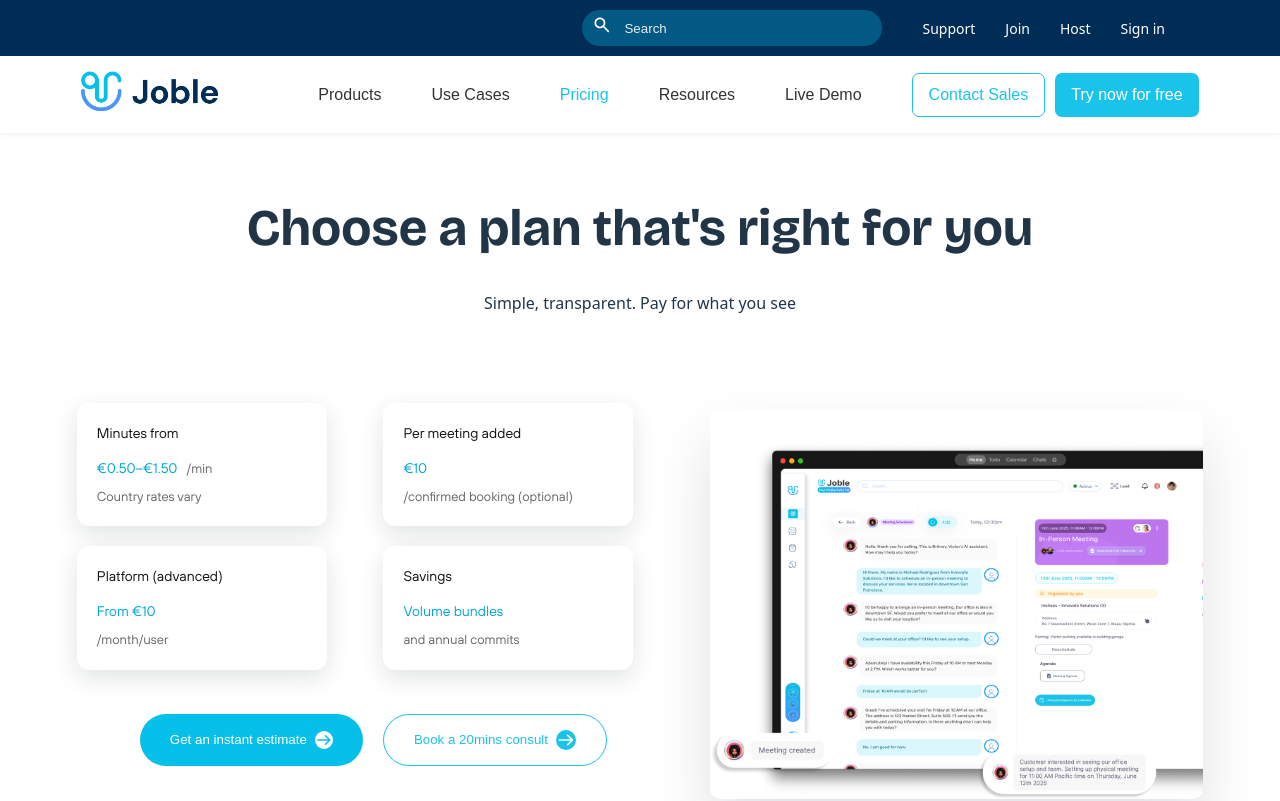
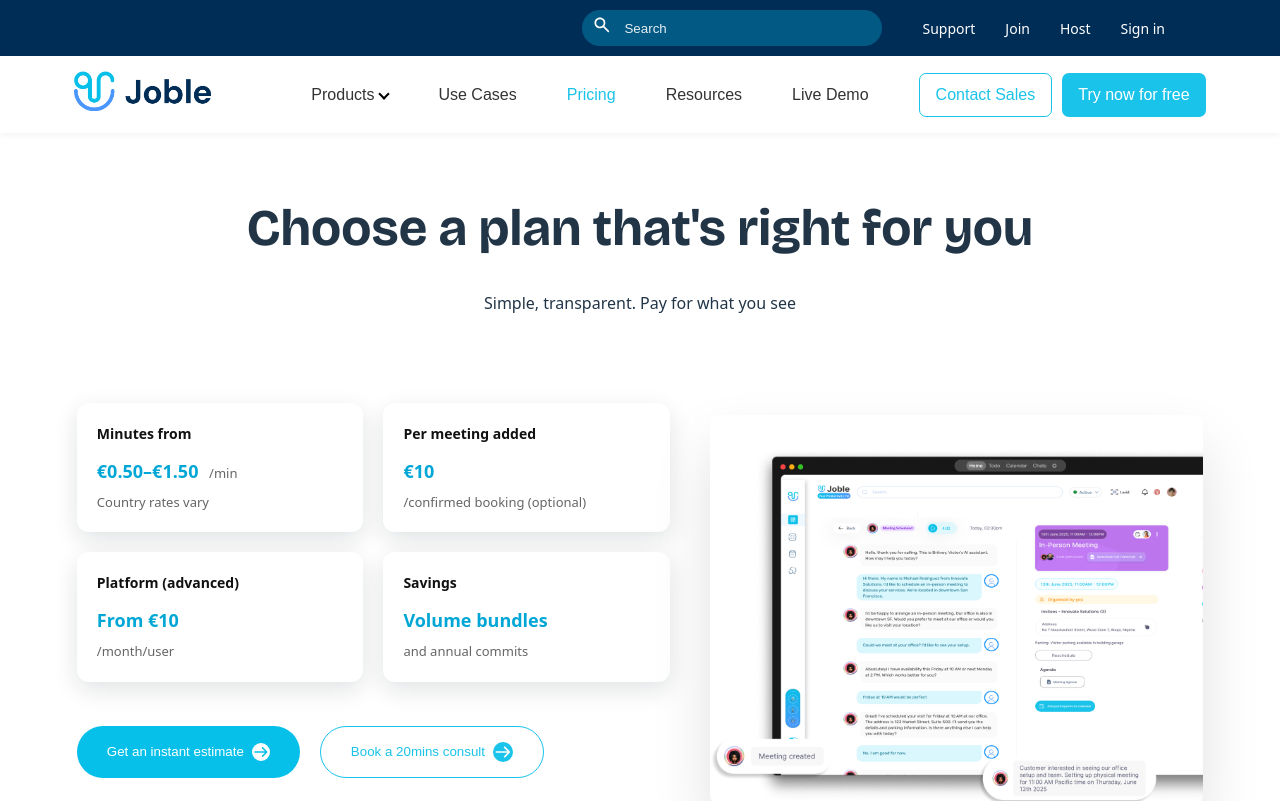
Before and after one commit to jessicakorubo/joble-testing, a React (Vite) app: page /pricing in a window 1280 px wide. Shown: the top 801 px of the page. Built offline with nearby package versions, Linux system fonts and the light colour scheme.

Commit message:
nav dropdown

```diff
--- a/src/components/Navbar.tsx
+++ b/src/components/Navbar.tsx
@@ -36,8 +36,8 @@
           <img className='joble_logo' src={logo} alt="joble logo" />
         </div>
         <div className='navItems'>
-          <ul>
-  <li>
+          <ul className='main-menu'>
+            <li className='dropdown'>
               <NavLink
                 to="/"
                 end
@@ -45,6 +45,15 @@
               >
                 Products
               </NavLink>
+              <div className="dropdown-menu">
+                {/* <h5>Products</h5> */}
+                <ul>
+                  <li><NavLink to="/services">Services</NavLink></li>
+                  <li><NavLink to="/solutions">Solutions</NavLink></li>
+                  <li><NavLink to="/industries">Industries</NavLink></li>
+                </ul>
+              </div>
+
             </li>
             <li>
               <NavLink
--- a/src/pages/Home.tsx
+++ b/src/pages/Home.tsx
@@ -579,18 +579,18 @@
         <div className="badge fair_badge">Simple & Fair</div>
         <h1>Pricing</h1>
         <div className="pricing">
-          <div className="pricing-card">
+          <div className="pricing-card-home">
             <img src={call} alt="" className="icon" />
             <h3>Usage</h3>
             <h3> €1.50/min (NL)</h3>
             <h3>€1.50/min (UK)</h3>
           </div>
-          <div className="pricing-card">
+          <div className="pricing-card-home">
             <img src={calendar2} alt="" className="icon" />
             <h3>Per booking added</h3>
             <h3>€0.50/meeting</h3>
           </div>
-          <div className="pricing-card">
+          <div className="pricing-card-home">
             <img src={platform} alt="" className="icon" />
             <h3 id="platform">Platform (optional)</h3>
             <h3>€10/user</h3>
--- a/src/pages/Industries.tsx
+++ b/src/pages/Industries.tsx
@@ -76,10 +76,10 @@
                             </div>
 
                             <div className="badges">
-                                <span className="badge pink">70% Lower cost vs. Big-Tech tools</span>
-                                <span className="badge blue">20min Setup time—scan QR, go live</span>
-                                <span className="badge yellow">GDPR & Schrems II proof by design</span>
-                                <span className="badge orange">€0.01 AI costs cents, not €30/seat</span>
+                                <span className="badge-sol pink">70% Lower cost vs. Big-Tech tools</span>
+                                <span className="badge-sol blue">20min Setup time—scan QR, go live</span>
+                                <span className="badge-sol yellow">GDPR & Schrems II proof by design</span>
+                                <span className="badge-sol orange">€0.01 AI costs cents, not €30/seat</span>
                             </div>
                         </div>
                     </section>
--- a/src/styles/home.css
+++ b/src/styles/home.css
@@ -714,7 +714,7 @@
     justify-content: center;
 }
 
-.pricing-card {
+.pricing-card-home {
     border-radius: 17.907px;
     width: 250px;
     min-height: fit-content;
@@ -724,7 +724,7 @@
     box-shadow: -8.42px 9.68px 86.3px -11.29px rgba(0, 0, 0, 0.10);
 }
 
-.pricing-card .icon {
+.pricing-card-home .icon {
     background: #FAFAFA;
     padding: 15px;
     border-radius: 13.757px;
@@ -734,14 +734,14 @@
     line-height: 5px;
 }
 
-.pricing-card h3 {
+.pricing-card-home h3 {
     font-size: 15px;
     font-weight: 900;
     font-style: normal;
     font-family: 'TT Hoves Pro Bold', sans-serif;
 }
 
-.pricing-card p {
+.pricing-card-home p {
     font-size: 14px !important;
 }
 
--- a/src/styles/industries.css
+++ b/src/styles/industries.css
@@ -46,7 +46,7 @@
 
 .hero-buttons {
     display: flex;
-    justify-content: center;
+    /* justify-content: center; */
     gap: 20px;
     margin-bottom: 40px;
 }
@@ -91,7 +91,7 @@
     gap: 14px;
 }
 
-.badge {
+.badge-sol {
     font-size: 13px;
     font-weight: 600;
     padding: 8px 14px;
--- a/src/styles/navbar.css
+++ b/src/styles/navbar.css
@@ -67,15 +67,6 @@
 
 
 
-
-
-
-
-
-
-
-
-
 .navbar {
     z-index: 1000;
     /* ensures it stays above other content */
@@ -89,12 +80,80 @@
     font-family: Arial, sans-serif;
 }
 
-.navItems ul {
+.navItems .main-menu {
     list-style: none;
     display: flex;
     gap: 50px;
     margin: 0;
     padding: 0;
+}
+.navItems ul li.dropdown {
+    position: relative;
+    display: flex;
+    flex-direction: column;
+}
+
+.dropdown-menu {
+  display: none;
+  position: absolute;
+  top: 120%;
+  padding: 20px;
+  left: 0;
+  background: white;
+  border-radius: 8px;
+  box-shadow: 0 4px 12px rgba(0,0,0,0.1);
+  padding: 0.75rem 0;
+  min-width: 180px;
+  z-index: 100;
+}
+.dropdown-menu h5 {
+    color: rgb(24, 17, 161);
+    font-size: 16px;
+}
+.dropdown-menu ul {
+  background: #F9FAFB;
+  width: 60%;
+  display: flex;
+  padding: 0;
+  justify-content: flex-start;
+  flex-direction: column;
+  margin: auto;
+  border-radius: 20px;
+}
+
+.dropdown-menu li {
+  display: block;
+  padding: 0;
+}
+
+.dropdown-menu li a {
+  display: block;
+  padding: 0.5rem 1rem;
+  color: #333;
+  text-decoration: none;
+  transition: background 0.2s ease;
+}
+
+.dropdown-menu li a:hover {
+  /* background: #f0f0f0; */
+}
+
+
+/* Show dropdown on hover */
+.dropdown:hover .dropdown-menu {
+  display: block;
+}
+
+/* Optional: Add a small arrow indicator */
+.dropdown > a::after {
+  content: "";
+  margin-left: 6px;
+  margin-bottom: 2px;
+  border: solid #000;
+  border-width: 0 2px 2px 0;
+  display: inline-block;
+  padding: 3px;
+  transform: rotate(45deg);
 }
 
 .navItems ul li a {
```
Lines whose indentation alone changed are shown as unchanged.
